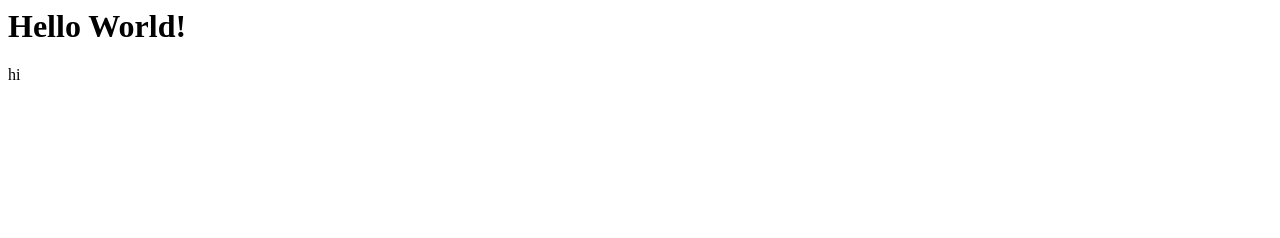
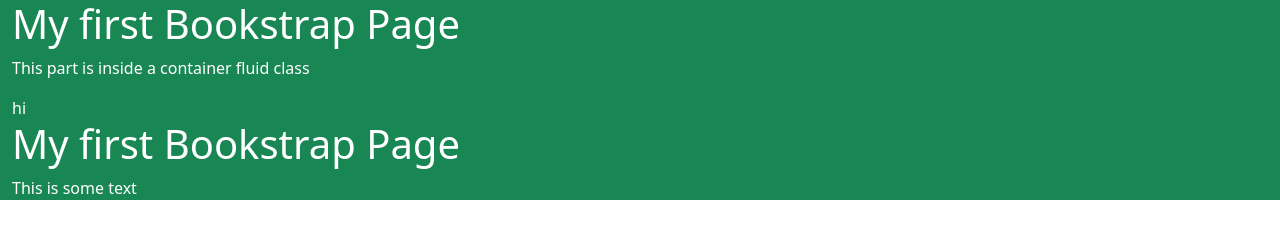
Before and after one commit to juvi459/html, a plain HTML site: page 1.bookstrap container/container.html in a window 1280 px wide. Drawn offline with nearby package versions, Linux system fonts and the light colour scheme.

Commit message:
container activity 1

```diff
--- a/1.bookstrap container/container.html
+++ b/1.bookstrap container/container.html
@@ -1,2 +1,19 @@
-<h1>Hello World!</h1>
-<p>hi</p>
+<html>
+
+  <head>
+    <link href="https://cdn.jsdelivr.net/npm/bootstrap@5.0.2/dist/css/bootstrap.min.css" rel="stylesheet" integrity="sha384-EVSTQN3/azprG1Anm3QDgpJLIm9Nao0Yz1ztcQTwFspd3yD65VohhpuuCOmLASjC" crossorigin="anonymous">
+  </head>
+
+  <body>
+    <div class="container-fluid bg-success text-white">
+      <h1>My first Bookstrap Page</h1>
+      <p>This part is inside a container fluid class</p>
+      <div>hi</div>
+    </div>
+
+    <div class="container-fluid bg-success text-white">
+       <h1>My first Bookstrap Page</h1>
+      <p>This is some text</p>
+    </div>
+  </body>
+</html>
```
